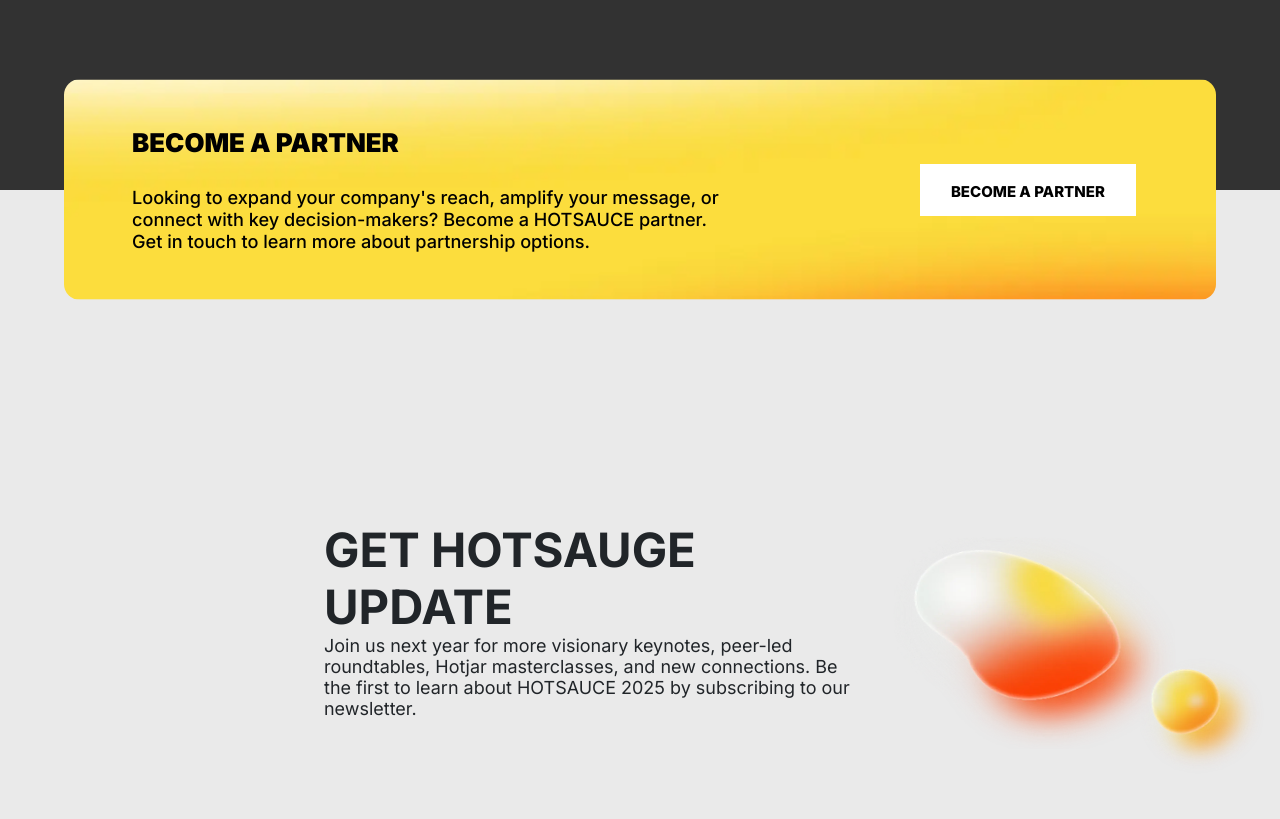
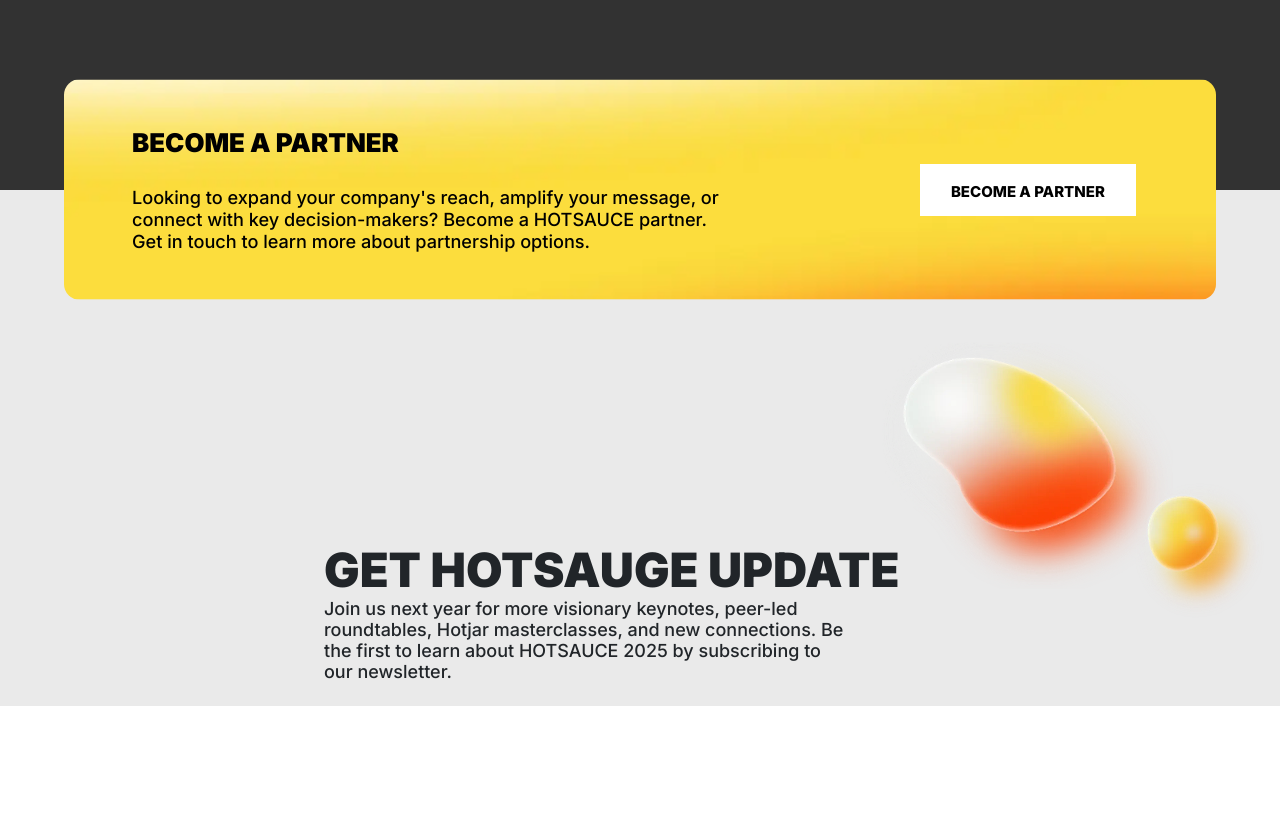
Before and after one commit to OnlyTrable/Hotsouge, a plain HTML site: page index.html in a window 1280 px wide. Shown: the part 9256-10075 px from the top of the page. After the commit the page ends 9962 px from the top, so only its background shows below. Drawn offline with Linux system fonts and the light colour scheme.

Commit message:
зміни та доповнення у стилях

```diff
--- a/styles/style.css
+++ b/styles/style.css
@@ -992,38 +992,49 @@
 /* Стилі 2-ї світлосірої секції */
 .new-light-gray-section2 {
   display: flex;
-  height: 359.11px;
+  min-height: 359.11px;
   width: 100%;
   background-color: #EAEAEA;
   position: relative;
+  margin-top: -221px; /* <-- ДОДАТИ: Компенсує висоту контейнера оверлею */
+  padding-top: 24px;  /* <-- ДОДАТИ: Створює відступ 24px для вмісту */
+  box-sizing: border-box; /* <-- ДОДАТИ/ПЕРЕВІРИТИ: Щоб padding враховувався у висоту */
+  align-items: flex-start; /* Наприклад, вирівнювання по верху */
 }
+
+
 .get-hotsauge-update {
   width: 864px;
-  height:118px;
+  /*height:118px;<-- ВИДАЛИТИ: Нехай висота визначається контентом */
   display: flex;
   flex-direction: column;
-  align-items: left;
+  align-items: flex-start;
+  padding-top: 217.11px;
+  padding-right: 12px;
+  padding-bottom: 24px;
   padding-left: 312px;
-  padding-bottom: 24px;
+  box-sizing: border-box;
 }
 .get-hotsauge-update > h3 {
   text-transform: uppercase;
   padding-left: 12px;
   font-size: 47.27px;
-  width: 900;
+  font-weight: 900;
   color: #212529;
+  white-space: nowrap; /* <-- Додано: Забороняє перенос тексту */
+  margin: 0;
 }
 .get-hotsauge-update > p {
   font-size: 17.98px;
   padding-left: 12px;
-  width: 500;
+  font-weight: 500;
   color: #212529;
 }
 .new-light-gray-section2 > img {
   width: 408px;
-  height: 295.11px;
-  padding-left: 12px;
-  padding-bottom: 40px;
-  position: relative;
+  height:  auto; /* 295.11px; */
+  /* padding-left: 12px;
+   padding-bottom: 40px;
+  position: relative; */
 }
 /* Кінецю 2-ї світлосірої секції */
```
